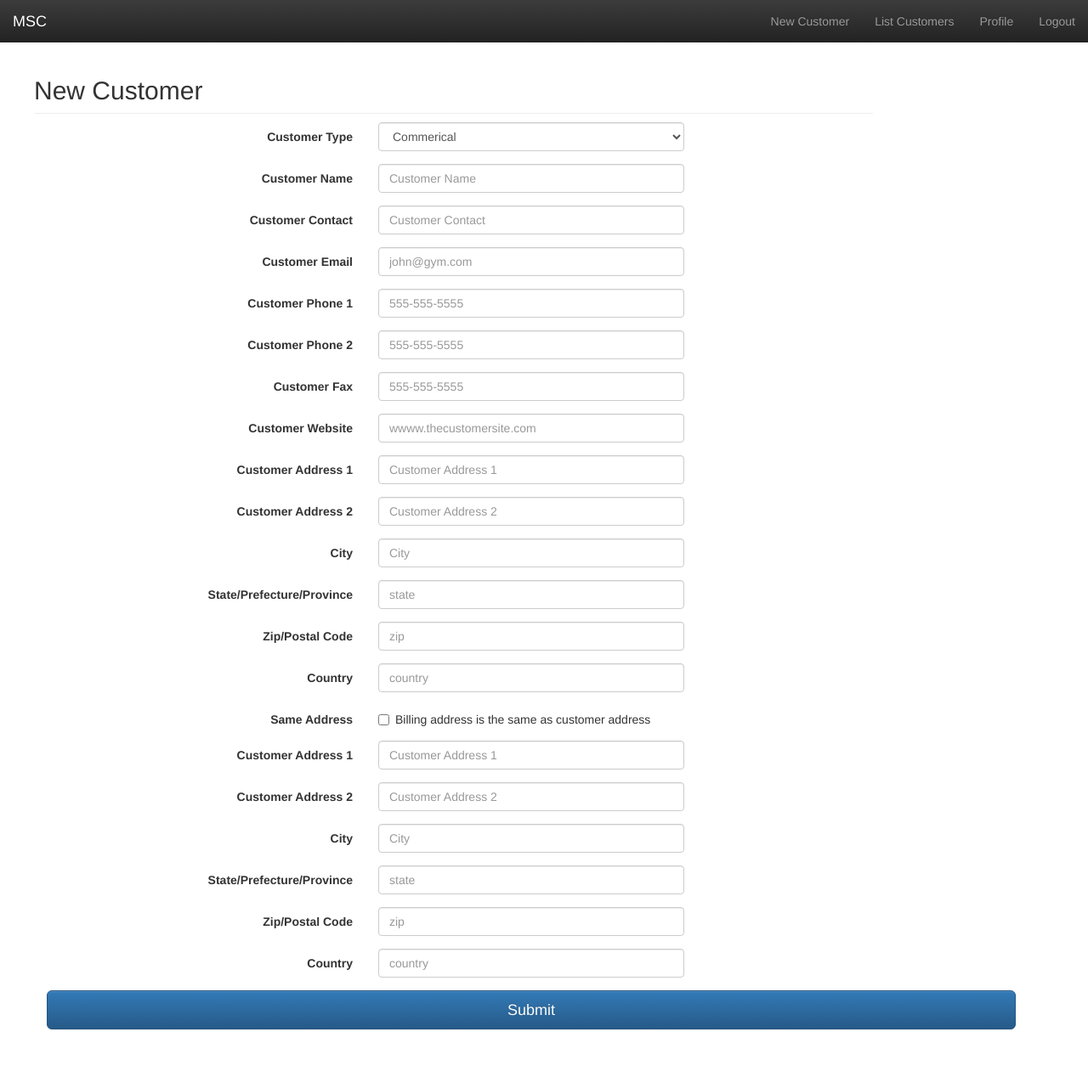
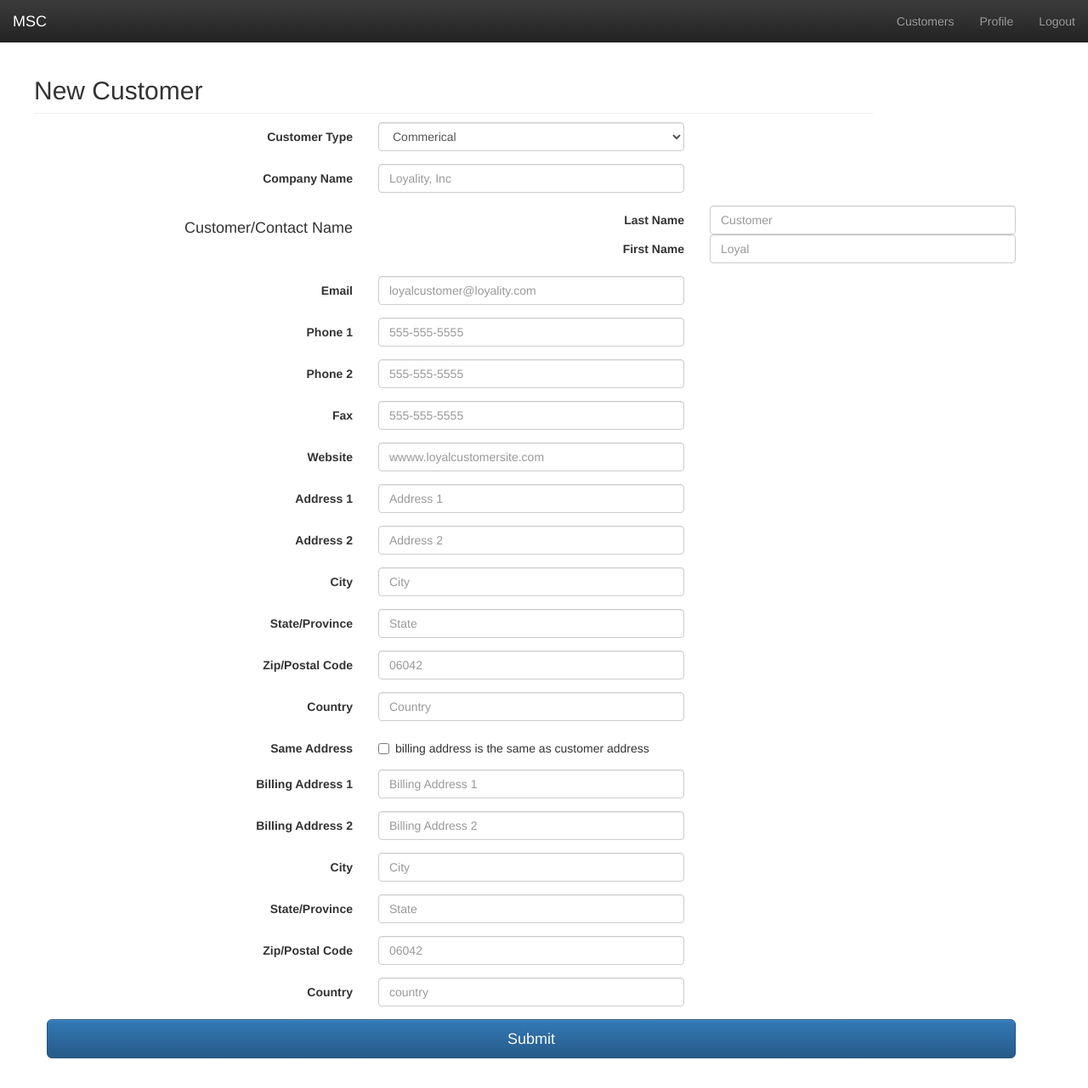
Before and after one commit to dnascimb/msc, a Flask app: page /new_customer_request in a window 1280 px wide. Shown: the whole page at 85% size. Before the commit the page ends 1213 px from the top, so only its background shows below. Run offline with Flask 2, Linux system fonts and the light colour scheme; the visitor is signed in with stand-in values (Sample User, id 1); some libraries are stand-ins or nearby versions.

```diff
--- a/msc/database.py
+++ b/msc/database.py
@@ -2,7 +2,7 @@ from sqlalchemy import create_engine
 from sqlalchemy.orm import scoped_session, sessionmaker
 from sqlalchemy.ext.declarative import declarative_base
 
-engine = create_engine('mysql+pymysql://root:34Jellon@localhost/msc?charset=utf8', echo=True, convert_unicode=True)
+engine = create_engine('mysql+pymysql://ed:Den01Ver!@localhost/msc?charset=utf8', echo=True, convert_unicode=True)
 db_session = scoped_session(sessionmaker(autocommit=False,
                                          autoflush=False,
                                          bind=engine))
--- a/msc/templates/homepage.html
+++ b/msc/templates/homepage.html
@@ -48,8 +48,8 @@
         <div id="navbar" class="navbar-collapse collapse">
           <ul class="nav navbar-nav navbar-right">
             {% if session.logged_in %}
-            <li><a href="{{ url_for('new_customer_request') }}">New Customer</a></li>
-            <li><a href="{{ url_for('list_customer_request') }}">List Customers</a></li>
+          <!--  <li><a href="{{ url_for('new_customer_request') }}">New Customer</a></li> -->
+            <li><a href="{{ url_for('list_customer_request') }}">Customers</a></li>
             <li><a href="{{ url_for('view_user_request') }}">Profile</a></li>
             <li><a href="{{ url_for('logout') }}">Logout</a></li>
             {% endif %}
--- a/msc/templates/new_customer.html
+++ b/msc/templates/new_customer.html
@@ -8,13 +8,9 @@
         <div class="container">
         {% if error %}<div class="alert alert-danger" role="alert">{{ error }}</div> {% endif %}
 
-
-
-
         <div class="form-group">
           <form class="form-horizontal" action="{{ url_for('create_customer_request') }}" method="post">
           	<fieldset>
-
 
 			<!-- Select Basic -->
 			<div class="form-group">
@@ -29,36 +25,43 @@
 			  </div>
 			</div>
 
+
 			<!-- Text input-->
 			<div class="form-group">
-			  <label class="col-md-4 control-label" for="inputCustomerName">Customer Name</label>
+			  <label class="col-md-4 control-label" for="inputCompanyName">Company Name</label>
 			  <div class="col-md-4">
-			  <input id="inputCustomerName" name="inputCustomerName" type="text" placeholder="Customer Name" class="form-control input-md" required>
+			  <input id="inputCompanyName" name="inputCompanyName" type="text" placeholder="Loyality, Inc" class="form-control input-md">
 			  <!--<span class="help-block">help</span>  -->
 			  </div>
 			</div>
 
 			<!-- Text input-->
 			<div class="form-group">
-			  <label class="col-md-4 control-label" for="inputCustomerContact">Customer Contact</label>
+		      <h4 class="col-md-4 control-label" for="inputCustomerLastName">Customer/Contact Name</h4>
+			  <label class="col-md-4 control-label" for="inputCustomerLastName">Last Name</label>
 			  <div class="col-md-4">
-			  <input id="inputCustomerContactd" name="inputCustomerContact" type="text" placeholder="Customer Contact" class="form-control input-md">
+			  <input id="inputCustomerLastName" name="inputCustomerLastName" type="text" placeholder="Customer" class="form-control input-md" required>
+			  <!--<span class="help-block">help</span>  -->
+			  </div>
+			  <label class="col-md-4 control-label" for="inputCustomerFirstName">First Name</label>
+			  <div class="col-md-4">
+			  <input id="inputCustomerFirstName" name="inputCustomerFirstName" type="text" placeholder="Loyal" class="form-control input-md" required>
 			  <!--<span class="help-block">help</span>  -->
 			  </div>
 			</div>
 
 			<!-- Text input-->
 			<div class="form-group">
-			  <label class="col-md-4 control-label" for="inputCustomerEmail">Customer Email</label>
+			  <label class="col-md-4 control-label" for="inputCustomerEmail">Email</label>
 			  <div class="col-md-4">
-			  <input id="inputCustomerEmail" name="inputCustomerEmail" type="email" placeholder="john@gym.com" class="form-control input-md" required>
+			  <input id="inputCustomerEmail" name="inputCustomerEmail" type="email" placeholder="loyalcustomer@loyality.com" class="form-control input-md" required>
 			  <!--<span class="help-block">help</span>  -->
 			  </div>
 			</div>
 
 			<!-- Text input-->
 			<div class="form-group">
-			  <label class="col-md-4 control-label" for="inputCustomerPhone1">Customer Phone 1</label>
+			  <label class="col-md-4 control-label" for="inputCustomerPhone1">Phone 1</label>
 			  <div class="col-md-4">
 			  <input id="inputCustomerPhone1" name="inputCustomerPhone1" type="tel" placeholder="555-555-5555" class="form-control input-md" required>
 			  <!--<span class="help-block">help</span>  -->
@@ -67,7 +70,7 @@
 
 			<!-- Text input-->
 			<div class="form-group">
-			  <label class="col-md-4 control-label" for="inputCustomerPhone2">Customer Phone 2</label>
+			  <label class="col-md-4 control-label" for="inputCustomerPhone2">Phone 2</label>
 			  <div class="col-md-4">
 			  <input id="inputCustomerPhone2" name="inputCustomerPhone2" type="tel" placeholder="555-555-5555" class="form-control input-md">
 			  <!--<span class="help-block">help</span>  -->
@@ -76,7 +79,7 @@
 
 			<!-- Text input-->
 			<div class="form-group">
-			  <label class="col-md-4 control-label" for="inputCustomerFax">Customer Fax</label>
+			  <label class="col-md-4 control-label" for="inputCustomerFax">Fax</label>
 			  <div class="col-md-4">
 			  <input id="inputCustomerFax" name="inputCustomerFax" type="tel" placeholder="555-555-5555" class="form-control input-md">
 			  <!--<span class="help-block">help</span>  -->
@@ -85,27 +88,27 @@
 
 			<!-- Text input-->
 			<div class="form-group">
-			  <label class="col-md-4 control-label" for="inputCustomerWebsite">Customer Website</label>
+			  <label class="col-md-4 control-label" for="inputCustomerWebsite">Website</label>
 			  <div class="col-md-4">
-			  <input id="inputCustomerWebsite" name="inputCustomerWebsite" type="text" placeholder="wwww.thecustomersite.com" class="form-control input-md">
+			  <input id="inputCustomerWebsite" name="inputCustomerWebsite" type="text" placeholder="wwww.loyalcustomersite.com" class="form-control input-md">
 			  <!--<span class="help-block">help</span>  -->
 			  </div>
 			</div>
 
 			<!-- Text input-->
 			<div class="form-group">
-			  <label class="col-md-4 control-label" for="inputCustomerAddress1">Customer Address 1</label>
+			  <label class="col-md-4 control-label" for="inputCustomerAddress1">Address 1</label>
 			  <div class="col-md-4">
-			  <input id="inputCustomerAddress1" name="inputCustomerAddress1" type="text" placeholder="Customer Address 1" class="form-control input-md" required value="{{ retCustomer1 }}">
+			  <input id="inputCustomerAddress1" name="inputCustomerAddress1" type="text" placeholder="Address 1" class="form-control input-md" required value="{{ retCustomer1 }}">
 			  <!--<span class="help-block">help</span>  -->
 			  </div>
 			</div>
 
 			<!-- Text input-->
 			<div class="form-group">
-			  <label class="col-md-4 control-label" for="inputCustomerAddress2">Customer Address 2</label>
+			  <label class="col-md-4 control-label" for="inputCustomerAddress2">Address 2</label>
 			  <div class="col-md-4">
-			  <input id="inputCustomerAddress2" name="inputCustomerAddress2" type="text" placeholder="Customer Address 2" class="form-control input-md" value="{{ retCustomer2 }}">
+			  <input id="inputCustomerAddress2" name="inputCustomerAddress2" type="text" placeholder="Address 2" class="form-control input-md" value="{{ retCustomer2 }}">
 			  <!--<span class="help-block">help</span>  -->
 			  </div>
 			</div>
@@ -121,9 +124,9 @@
 
 			<!-- Text input-->
 			<div class="form-group">
-			  <label class="col-md-4 control-label" for="inputCustomerState">State/Prefecture/Province</label>
+			  <label class="col-md-4 control-label" for="inputCustomerState">State/Province</label>
 			  <div class="col-md-4">
-			  <input id="inputCustomerState" name="inputCustomerState" type="text" placeholder="state" class="form-control input-md" required value="{{ retState }}">
+			  <input id="inputCustomerState" name="inputCustomerState" type="text" placeholder="State" class="form-control input-md" required value="{{ retState }}">
 			  <!--<span class="help-block">help</span>  -->
 			  </div>
 			</div>
@@ -132,7 +135,7 @@
 			<div class="form-group">
 			  <label class="col-md-4 control-label" for="inputCustomerZip">Zip/Postal Code</label>
 			  <div class="col-md-4">
-			  <input id="inputCustomerZip" name="inputCustomerZip" type="text" placeholder="zip" class="form-control input-md" required value="{{ retZip }}">
+			  <input id="inputCustomerZip" name="inputCustomerZip" type="text" placeholder="06042" class="form-control input-md" required value="{{ retZip }}">
 			  <!--<span class="help-block">help</span>  -->
 			  </div>
 			</div>
@@ -141,7 +144,7 @@
 			<div class="form-group">
 			  <label class="col-md-4 control-label" for="inputCustomerCountry">Country</label>
 			  <div class="col-md-4">
-			  <input id="inputCustomerCountry" name="inputCustomerCountry" type="text" placeholder="country" class="form-control input-md" required value="{{ retCountry }}">
+			  <input id="inputCustomerCountry" name="inputCustomerCountry" type="text" placeholder="Country" class="form-control input-md" required value="{{ retCountry }}">
 			  <!--<span class="help-block">help</span>  -->
 			  </div>
 			</div>
@@ -153,7 +156,7 @@
 			  <div class="checkbox">
 			    <label for="checkboxes-0">
 			      <input type="checkbox" name="billingCheckbox" id="billingCheckbox" value="1" onclick="fillBilling(this.form)">
-			      Billing address is the same as customer address
+			      billing address is the same as customer address
 			    </label>
 			   </div>
 			  </div>
@@ -161,18 +164,18 @@
 
 			<!-- Text input-->
 			<div class="form-group">
-			  <label class="col-md-4 control-label" for="inputCustomerBillAddress1">Customer Address 1</label>
+			  <label class="col-md-4 control-label" for="inputCustomerBillAddress1">Billing Address 1</label>
 			  <div class="col-md-4">
-			  <input id="inputCustomerBillAddress1" name="inputCustomerBillAddress1" type="text" placeholder="Customer Address 1" class="form-control input-md" required value="{{ retCustomer1 }}">
+			  <input id="inputCustomerBillAddress1" name="inputCustomerBillAddress1" type="text" placeholder="Billing Address 1" class="form-control input-md" required value="{{ retCustomer1 }}">
 			  <!--<span class="help-block">help</span>  -->
 			  </div>
 			</div>
 
 			<!-- Text input-->
 			<div class="form-group">
-			  <label class="col-md-4 control-label" for="inputCustomerBillAddress2">Customer Address 2</label>
+			  <label class="col-md-4 control-label" for="inputCustomerBillAddress2">Billing Address 2</label>
 			  <div class="col-md-4">
-			  <input id="inputCustomerBillAddress2" name="inputCustomerBillAddress2" type="text" placeholder="Customer Address 2" class="form-control input-md" value="{{ retCustomer2 }}">
+			  <input id="inputCustomerBillAddress2" name="inputCustomerBillAddress2" type="text" placeholder="Billing Address 2" class="form-control input-md" value="{{ retCustomer2 }}">
 			  <!--<span class="help-block">help</span>  -->
 			  </div>
 			</div>
@@ -188,9 +191,9 @@
 
 			<!-- Text input-->
 			<div class="form-group">
-			  <label class="col-md-4 control-label" for="inputCustomerBillState">State/Prefecture/Province</label>
+			  <label class="col-md-4 control-label" for="inputCustomerBillState">State/Province</label>
 			  <div class="col-md-4">
-			  <input id="inputCustomerBillState" name="inputCustomerBillState" type="text" placeholder="state" class="form-control input-md" required value="{{ retState }}">
+			  <input id="inputCustomerBillState" name="inputCustomerBillState" type="text" placeholder="State" class="form-control input-md" required value="{{ retState }}">
 			  <!--<span class="help-block">help</span>  -->
 			  </div>
 			</div>
@@ -199,7 +202,7 @@
 			<div class="form-group">
 			  <label class="col-md-4 control-label" for="inputCustomerBillZip">Zip/Postal Code</label>
 			  <div class="col-md-4">
-			  <input id="inputCustomerBillZip" name="inputCustomerBillZip" type="text" placeholder="zip" class="form-control input-md" required value="{{ retZip }}">
+			  <input id="inputCustomerBillZip" name="inputCustomerBillZip" type="text" placeholder="06042" class="form-control input-md" required value="{{ retZip }}">
 			  <!--<span class="help-block">help</span>  -->
 			  </div>
 			</div>
```
Also changed, not shown: msc/models.py (+11 -8 lines), msc/schema.sql (deleted, +0 -25 lines), msc/templates/customer_listing.html (+10 -1 lines), msc/view_customer.py (+10 -8 lines), msc/views.py (+14 -0 lines).
